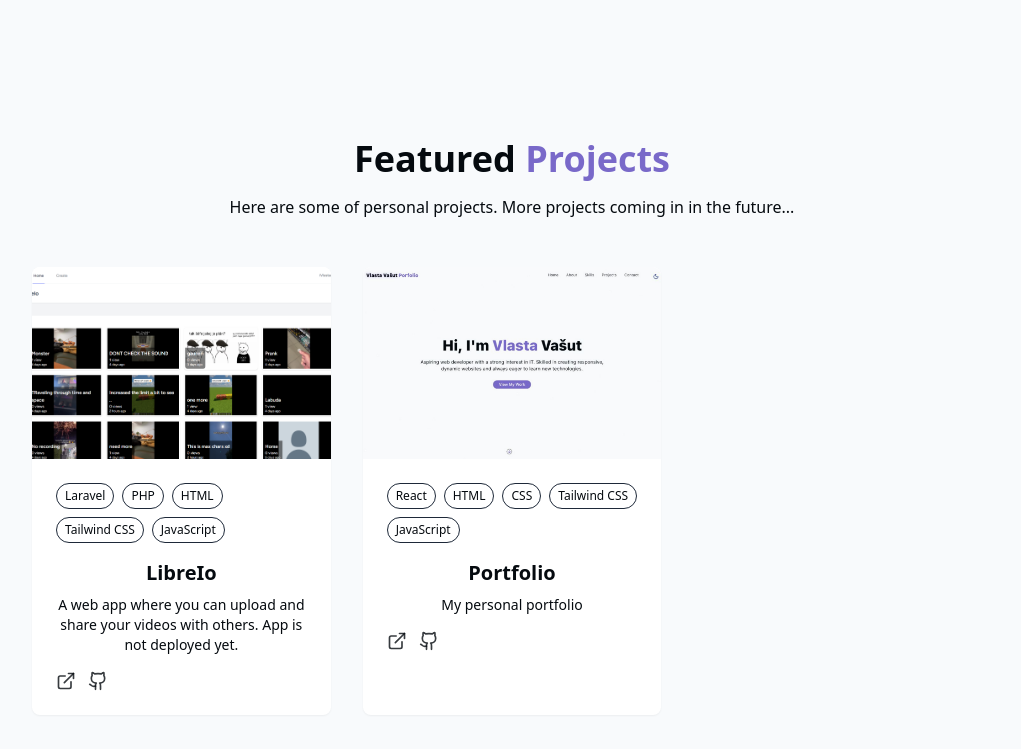
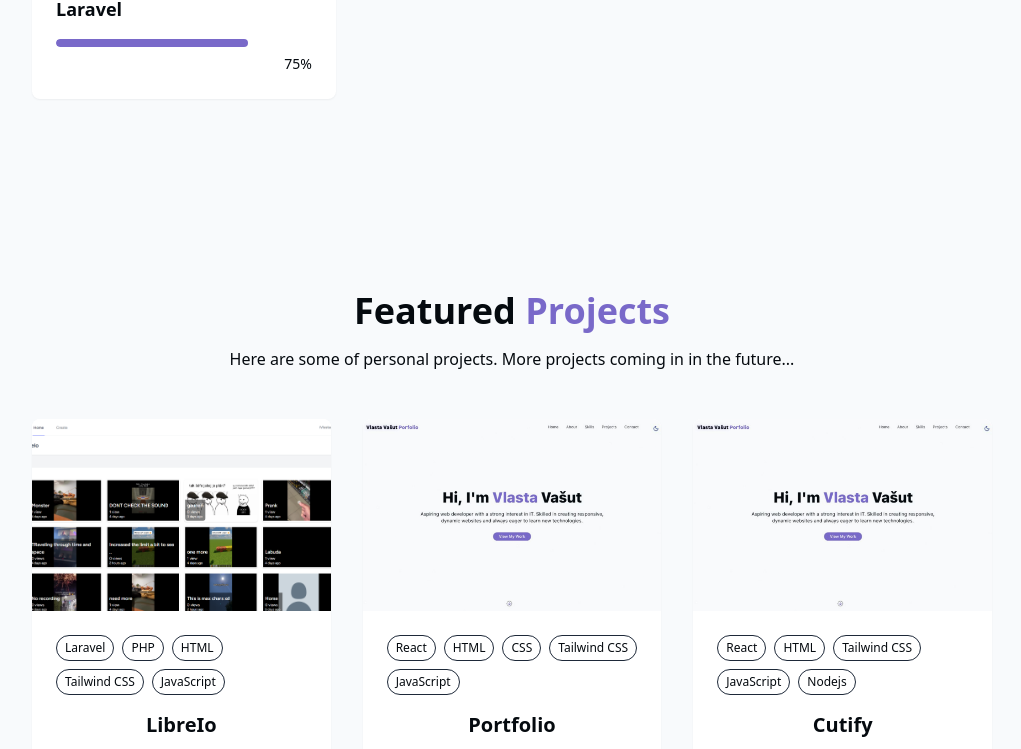
Before and after one commit to iVlastart/portfolio, a React (Vite) app: page / in a window 1280 px wide. Shown: the part 1993-2742 px from the top of the page, without its empty margins (128-1149 px from the left). Built offline with nearby package versions, Linux system fonts and the light colour scheme.

Commit message:
Added cutify project and nodejs skill

```diff
--- a/src/Components/Sections/ProjectsSection.jsx
+++ b/src/Components/Sections/ProjectsSection.jsx
@@ -19,6 +19,15 @@ const projects = [
         tags: ['React', 'HTML', 'CSS', 'Tailwind CSS', 'JavaScript'],
         github: 'https://github.com/iVlastart/portfolio',
         demo: 'https://vlastavasutportfolio.vercel.app/'
+    },
+    {
+        id: 3,
+        title: 'Cutify',
+        description: 'Web based video editor (not finished yet!)',
+        img: '/projects/portfolio.webp',
+        tags: ['React', 'HTML', 'Tailwind CSS', 'JavaScript', 'Nodejs'],
+        github: 'https://github.com/iVlastart/Cutify',
+        demo: '#'
     }
 ];
 
--- a/src/Components/Sections/SkillsSection.jsx
+++ b/src/Components/Sections/SkillsSection.jsx
@@ -11,6 +11,7 @@ const skills = [
 
     /* Backend */
     {name: 'PHP', level:95, category: 'backend'},
+    {name: 'Nodejs', level:70, category: 'backend'},
 
 
 
@@ -21,6 +22,7 @@ const skills = [
     /* Frameworks */
     {name: 'React', level: 65, category: 'frameworks'},
     {name: 'Laravel', level: 75, category: 'frameworks'},
+
 ];
 
 const categories = ['all', 'frontend', 'backend', 'tools', 'frameworks'];
```
